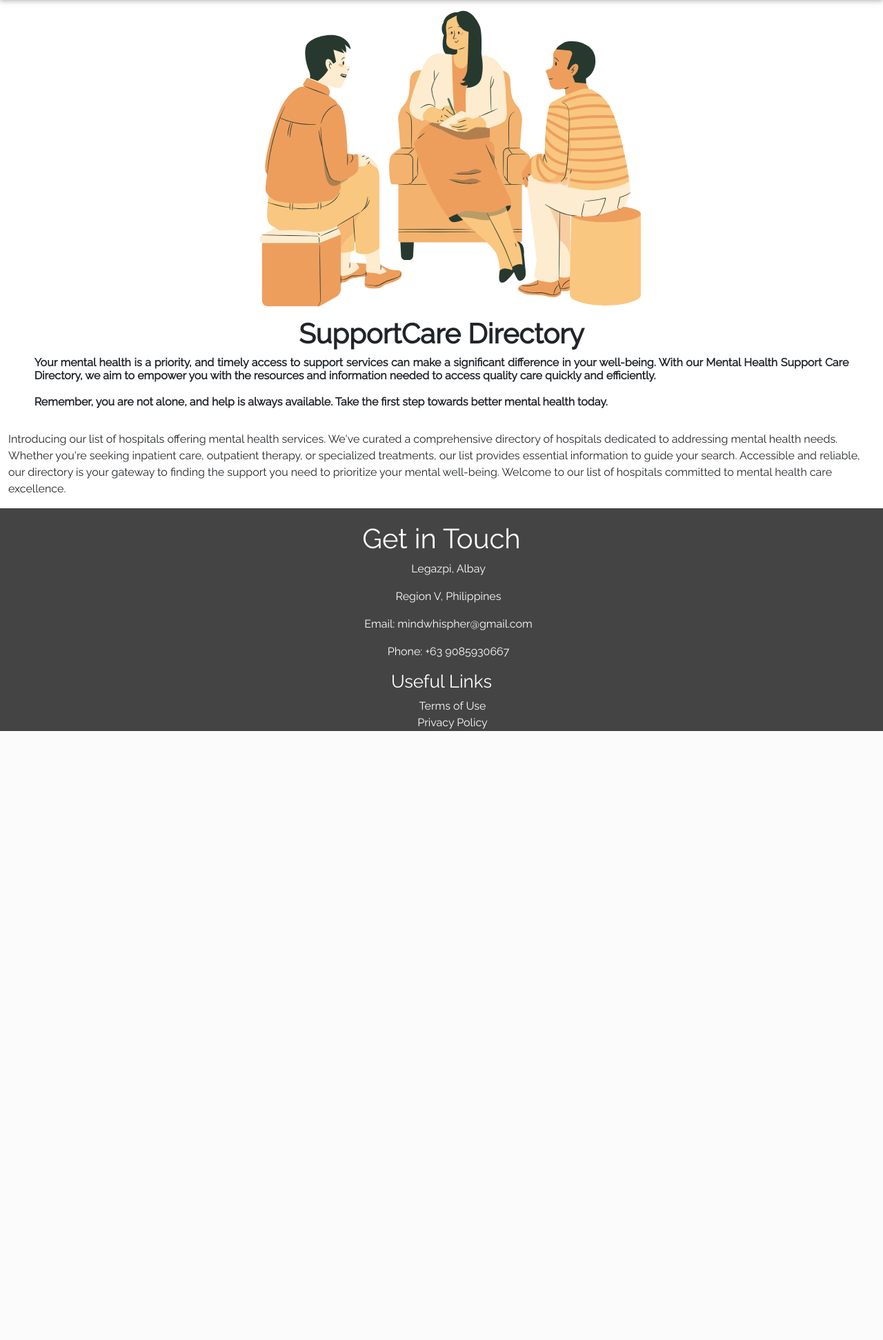
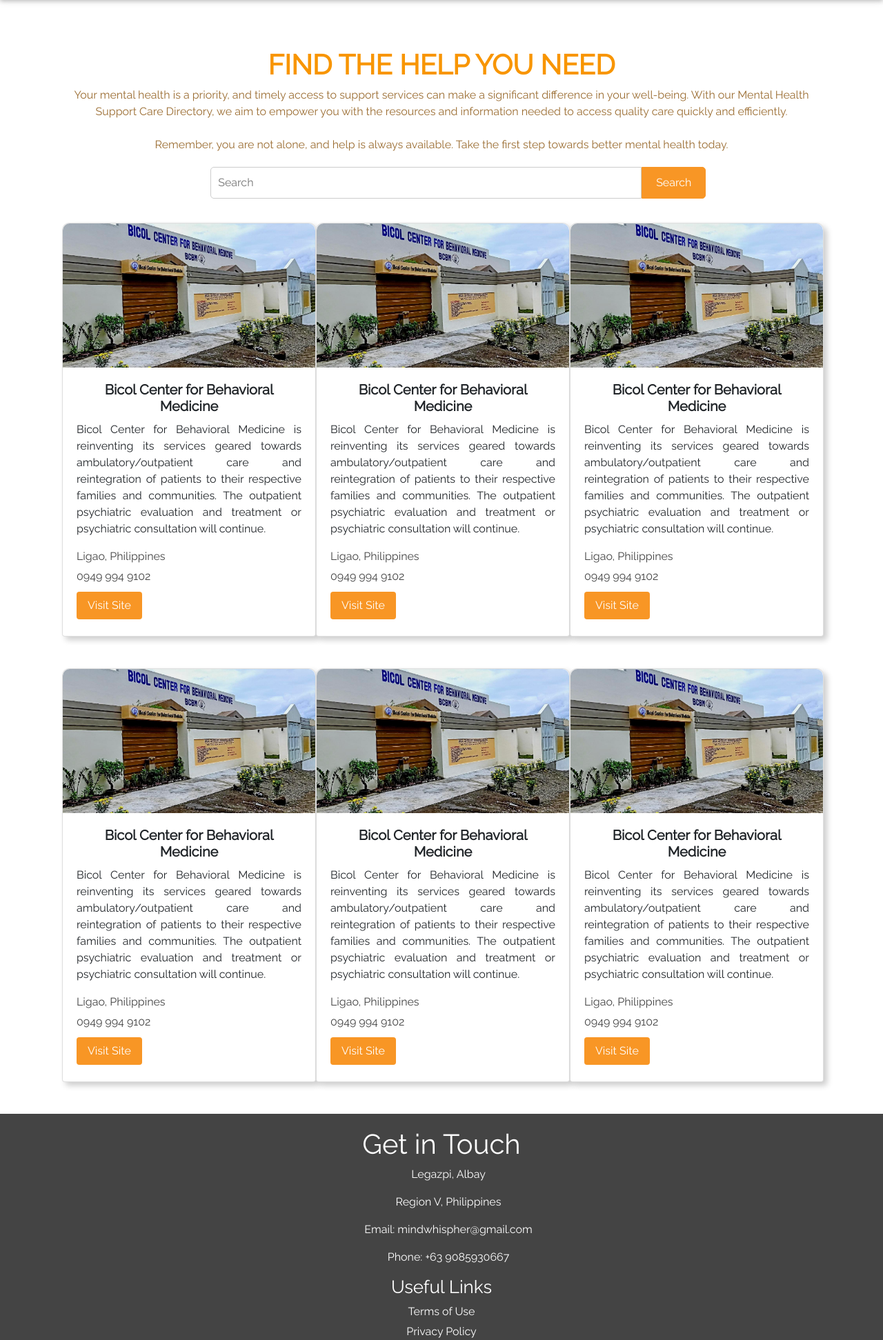
Before and after one commit to jaor13/MindWhisper-Web-Systems-Final-Term, a PHP site: page /support-care-directory.html in a window 1280 px wide. Shown: the part 48-1991 px from the top of the page at 69% size. Before the commit the page ends 1108 px from the top, so only its background shows below. Run offline with PHP 8.4, Linux system fonts and the light colour scheme.

Commit message:
major changes

```diff
--- a/styles.css/support-caredirectory/styles.css
+++ b/styles.css/support-caredirectory/styles.css
@@ -3,10 +3,8 @@
 * {
   margin: 0;
   padding: 0;
-  list-style: none;
   font-family: "Raleway", sans-serif;
   font-weight: 400;
-  font-style: normal;
 }
 
 html, body {
@@ -35,33 +33,10 @@ header {
   z-index: 999;
 }
 
-.txt{
-  margin-left: -30%;
-}
-
 header ul li {
     padding: 35px 23px 30px 23px;
 }
 
-#logo{
-  width: 50%;
-  height: auto;
-}
-
-@media screen and (max-width: 824px) {
-  header ul li {
-    padding: 35px 23px 30px 23px;
-  }
-}
-
-@media screen and (max-width: 767px) {
-  header ul li {
-    float: none;
-    padding: 15px;
-    border-top: 1px solid #CCC;
-    border-bottom: 1px solid #CCC;
-  }
-}
 
 .crisis-hotline{
   border-color: #e0e0e0;
@@ -72,29 +47,148 @@ header ul li {
   margin:0px;
 }
 
-.slider-img img{
-  width: 50%;
-  height: auto;
-  margin-top: -8%;
-  margin-left: 26%;
+.custom-container{
+  border-bottom: 2px;
 }
 
-.header-h1{
-  margin-top: -25%;
+.slider-title {
+  margin-top: 2%;
+  text-transform: uppercase;
+  font-size: 2.5rem;
+  font-weight: bolder;
+  color: #f89500;
   text-align: center;
-  font-weight: bold;
 }
 
-.header-h2{
+.slider-text {
+  margin-bottom: 0px;
+  color: #9b6d32;
+  padding-left: 2%;
+  padding-right: 2%;
+  text-align: center;
+}
+
+.search-container {
+  display: flex;
+  margin-bottom: -5%;
+  margin-top: 20px;
+  margin-left: 20%;
+  align-items: center;
+}
+
+input{
+  padding: 10px;
+  border: 1px solid #ccc;
+  border-radius: 5px 0 0 5px;
+  width: 70%;
+  box-sizing: border-box;
+}
+
+button[type="submit"] {
+  padding: 10px 20px;
+  border: 1px solid #f89625;
+  background-color: #f89625;
+  color: #fff;
+  border-radius: 0 5px 5px 0;
+  cursor: pointer;
+}
+
+button[type="submit"]:hover,
+button[type="submit"]:focus {
+  background-color: #d66800;
+}
+
+.btn-primary:focus{
+  border-color: #f89625;
+}
+
+@media screen and (max-width: 940px) {
+  .container-list {
+    padding: 30px 10px;
+  }
+}
+
+.container-list {
+  display: flex;
+  justify-content: space-between; /* Align items horizontally with space between */
+  padding: 90px;
+}
+
+#container-list{
+  display: flex;
+  justify-content: space-between; /* Align items horizontally with space between */
+  padding: 90px;
+  margin-top: -12%;
+}
+
+.container-list .card {
+  width: 23rem;
+}
+
+.card {
+  margin-bottom: 20px;
+  box-shadow: 5px 5px 8px 0 rgba(0, 0, 0, 0.2);
+  transition: 0.3s;
+  height: 600px;
+  border-top-left-radius: 10px;
+  border-top-right-radius: 10px;
+}
+
+.card-img-top {
+  display: block;
+  margin: 0 auto;
+  width: 100%;
+  height: 35% ;
+  object-fit: cover;
+  border-top-left-radius: 10px;
+  border-top-right-radius: 10px;
+}
+
+.card-body {
+  padding: 20px;
+}
+
+.card-title {
+  font-size: 1.25rem;
+  font-weight: bold;
+  text-align: center;
+}
+
+.card-text {
+  margin-top: 10px;
   text-align: justify;
-  font-size: medium;
-  font-weight: 600;
-  padding-left: 3%;
-  padding-right: 3%;
+}
+
+ul {
+  padding: 0;
+  margin: 0;
+  list-style-type: none;
+}
+
+ul li {
+  margin-bottom: 5px;
+}
+
+.margin {
+  margin-top: 10px;
+}
+
+.btn-primary {
+  display: inline-block;
+  padding: 8px 16px;
+  background-color: #f89625;
+  color: #fff;
+  text-decoration: none;
+  border-radius: 4px;
+}
+
+.btn-primary:hover {
+  background-color: #d66800;
 }
 
 
 .footer {
+  margin-top: -5%;
   text-align: center;
   padding: 20px;
   padding-bottom: 0px;
--- a/support-care-directory.html
+++ b/support-care-directory.html
@@ -37,23 +37,147 @@
             </div>
         </header>
 
-
-        <section class="container-fluid">
-            <div class="row slide">
-                <div class="col-sm-12 col-md-12 p-0 item">
-                    <div class="slider-img"><img src="assets/images/directory/upperimage.svg" alt="top pic"></div>
-                </div>
-            </div>
+        <section class="container">
+                    <div class="custom-container">
+                            <h1 class="slider-title">Find the Help You Need</h1> </div>
+                            <p class="slider-text">Your mental health is a priority, and timely access to support services can make a significant difference in your well-being. With our Mental Health Support Care Directory, we aim to empower you with the resources and information needed to access quality care quickly and efficiently. <br><br>Remember, you are not alone, and help is always available. Take the first step towards better mental health today.</p>
+                    </div>
+                    <div class="search-container">
+                        <input type="text" placeholder="Search">
+                        <button type="submit">Search</button>
+                      </div>
         </section>
 
+        <section class="container-list">
+            <div class="container-list1">
+              <div class="card" style="width: 23rem;">
+                <img src="assets/images/directory/Bicol Center for Behavioral Medicine.jpg" class="card-img-top" alt="bicolbehavioralmedicine">
+                <div class="card-body">
+                  <h5 class="card-title">Bicol Center for Behavioral Medicine</h5>
+                  <p class="card-text">Bicol Center for Behavioral Medicine is reinventing its services geared towards ambulatory/outpatient care and reintegration of patients to their respective families and communities. The outpatient psychiatric evaluation and treatment or psychiatric consultation will continue.</p>
+                  <ul>
+                    <li>
+                      <a style="text-decoration: none;" href="https://www.google.com/maps/place/Bicol+Center+for+Behavioral+Medicine/@13.2310769,123.5469575,17z/data=!3m1!4b1!4m6!3m5!1s0x33a1096aa5c5f6d7:0xc9930bbf4337f0fc!8m2!3d13.2310717!4d123.5495324!16s%2Fg%2F11fqq9dz1_?entry=ttu" target="_blank">Ligao, Philippines</a>
+                    </li>
+                    <li>
+                      <a style="text-decoration: none;" href="tel:0949 994 9102">0949 994 9102</a>
+                    </li>
+                  </ul>
+                  <div class="margin">
+                    <a style="text-decoration: none;" href="https://www.facebook.com/bicolbehavioralmedicine/" class="btn-primary">Visit Site</a>
+                  </div>
+                </div>
+              </div>
+            </div>
 
-            <section class="our-blog container-fluid">
-                    <h1  class="header-h1">SupportCare Directory</h1>
-                    <div>
-                        <h2 class="header-h2">Your mental health is a priority, and timely access to support services can make a significant difference in your well-being. With our Mental Health Support Care Directory, we aim to empower you with the resources and information needed to access quality care quickly and efficiently. <br> <br>Remember, you are not alone, and help is always available. Take the first step towards better mental health today.</h2>
-                        <p> <br> Introducing our list of hospitals offering mental health services. We've curated a comprehensive directory of hospitals dedicated to addressing mental health needs. Whether you're seeking inpatient care, outpatient therapy, or specialized treatments, our list provides essential information to guide your search. Accessible and reliable, our directory is your gateway to finding the support you need to prioritize your mental well-being. Welcome to our list of hospitals committed to mental health care excellence.</p>
+            <div class="container-list2">
+              <div class="card" style="width: 23rem;">
+                <img src="assets/images/directory/Bicol Center for Behavioral Medicine.jpg" class="card-img-top" alt="bicolbehavioralmedicine">
+                <div class="card-body">
+                  <h5 class="card-title">Bicol Center for Behavioral Medicine</h5>
+                  <p class="card-text">Bicol Center for Behavioral Medicine is reinventing its services geared towards ambulatory/outpatient care and reintegration of patients to their respective families and communities. The outpatient psychiatric evaluation and treatment or psychiatric consultation will continue.</p>
+                  <ul>
+                    <li>
+                      <a style="text-decoration: none;" href="https://www.google.com/maps/place/Bicol+Center+for+Behavioral+Medicine/@13.2310769,123.5469575,17z/data=!3m1!4b1!4m6!3m5!1s0x33a1096aa5c5f6d7:0xc9930bbf4337f0fc!8m2!3d13.2310717!4d123.5495324!16s%2Fg%2F11fqq9dz1_?entry=ttu" target="_blank">Ligao, Philippines</a>
+                    </li>
+                    <li>
+                      <a style="text-decoration: none;" href="tel:0949 994 9102">0949 994 9102</a>
+                    </li>
+                  </ul>
+                  <div class="margin">
+                    <a style="text-decoration: none;" href="https://www.facebook.com/bicolbehavioralmedicine/" class="btn-primary">Visit Site</a>
+                  </div>
+                </div>
+              </div>
+            </div>
+
+            <div class="container-list2">
+                <div class="card" style="width: 23rem;">
+                  <img src="assets/images/directory/Bicol Center for Behavioral Medicine.jpg" class="card-img-top" alt="bicolbehavioralmedicine">
+                  <div class="card-body">
+                    <h5 class="card-title">Bicol Center for Behavioral Medicine</h5>
+                    <p class="card-text">Bicol Center for Behavioral Medicine is reinventing its services geared towards ambulatory/outpatient care and reintegration of patients to their respective families and communities. The outpatient psychiatric evaluation and treatment or psychiatric consultation will continue.</p>
+                    <ul>
+                      <li>
+                        <a style="text-decoration: none;" href="https://www.google.com/maps/place/Bicol+Center+for+Behavioral+Medicine/@13.2310769,123.5469575,17z/data=!3m1!4b1!4m6!3m5!1s0x33a1096aa5c5f6d7:0xc9930bbf4337f0fc!8m2!3d13.2310717!4d123.5495324!16s%2Fg%2F11fqq9dz1_?entry=ttu" target="_blank">Ligao, Philippines</a>
+                      </li>
+                      <li>
+                        <a style="text-decoration: none;" href="tel:0949 994 9102">0949 994 9102</a>
+                      </li>
+                    </ul>
+                    <div class="margin">
+                      <a style="text-decoration: none;" href="https://www.facebook.com/bicolbehavioralmedicine/" class="btn-primary">Visit Site</a>
                     </div>
-            </section>
+                  </div>
+                </div>
+              </div>
+        </section>
+
+        <section id="container-list" class="container-list">
+            <div class="container-list1">
+              <div class="card" style="width: 23rem;">
+                <img src="assets/images/directory/Bicol Center for Behavioral Medicine.jpg" class="card-img-top" alt="bicolbehavioralmedicine">
+                <div class="card-body">
+                  <h5 class="card-title">Bicol Center for Behavioral Medicine</h5>
+                  <p class="card-text">Bicol Center for Behavioral Medicine is reinventing its services geared towards ambulatory/outpatient care and reintegration of patients to their respective families and communities. The outpatient psychiatric evaluation and treatment or psychiatric consultation will continue.</p>
+                  <ul>
+                    <li>
+                      <a style="text-decoration: none;" href="https://www.google.com/maps/place/Bicol+Center+for+Behavioral+Medicine/@13.2310769,123.5469575,17z/data=!3m1!4b1!4m6!3m5!1s0x33a1096aa5c5f6d7:0xc9930bbf4337f0fc!8m2!3d13.2310717!4d123.5495324!16s%2Fg%2F11fqq9dz1_?entry=ttu" target="_blank">Ligao, Philippines</a>
+                    </li>
+                    <li>
+                      <a style="text-decoration: none;" href="tel:0949 994 9102">0949 994 9102</a>
+                    </li>
+                  </ul>
+                  <div class="margin">
+                    <a style="text-decoration: none;" href="https://www.facebook.com/bicolbehavioralmedicine/" class="btn-primary">Visit Site</a>
+                  </div>
+                </div>
+              </div>
+            </div>
+
+            <div class="container-list2">
+              <div class="card" style="width: 23rem;">
+                <img src="assets/images/directory/Bicol Center for Behavioral Medicine.jpg" class="card-img-top" alt="bicolbehavioralmedicine">
+                <div class="card-body">
+                  <h5 class="card-title">Bicol Center for Behavioral Medicine</h5>
+                  <p class="card-text">Bicol Center for Behavioral Medicine is reinventing its services geared towards ambulatory/outpatient care and reintegration of patients to their respective families and communities. The outpatient psychiatric evaluation and treatment or psychiatric consultation will continue.</p>
+                  <ul>
+                    <li>
+                      <a style="text-decoration: none;" href="https://www.google.com/maps/place/Bicol+Center+for+Behavioral+Medicine/@13.2310769,123.5469575,17z/data=!3m1!4b1!4m6!3m5!1s0x33a1096aa5c5f6d7:0xc9930bbf4337f0fc!8m2!3d13.2310717!4d123.5495324!16s%2Fg%2F11fqq9dz1_?entry=ttu" target="_blank">Ligao, Philippines</a>
+                    </li>
+                    <li>
+                      <a style="text-decoration: none;" href="tel:0949 994 9102">0949 994 9102</a>
+                    </li>
+                  </ul>
+                  <div class="margin">
+                    <a style="text-decoration: none;" href="https://www.facebook.com/bicolbehavioralmedicine/" class="btn-primary">Visit Site</a>
+                  </div>
+                </div>
+              </div>
+            </div>
+
+            <div class="container-list2">
+                <div class="card" style="width: 23rem;">
+                  <img src="assets/images/directory/Bicol Center for Behavioral Medicine.jpg" class="card-img-top" alt="bicolbehavioralmedicine">
+                  <div class="card-body">
+                    <h5 class="card-title">Bicol Center for Behavioral Medicine</h5>
+                    <p class="card-text">Bicol Center for Behavioral Medicine is reinventing its services geared towards ambulatory/outpatient care and reintegration of patients to their respective families and communities. The outpatient psychiatric evaluation and treatment or psychiatric consultation will continue.</p>
+                    <ul>
+                      <li>
+                        <a style="text-decoration: none;" href="https://www.google.com/maps/place/Bicol+Center+for+Behavioral+Medicine/@13.2310769,123.5469575,17z/data=!3m1!4b1!4m6!3m5!1s0x33a1096aa5c5f6d7:0xc9930bbf4337f0fc!8m2!3d13.2310717!4d123.5495324!16s%2Fg%2F11fqq9dz1_?entry=ttu" target="_blank">Ligao, Philippines</a>
+                      </li>
+                      <li>
+                        <a style="text-decoration: none;" href="tel:0949 994 9102">0949 994 9102</a>
+                      </li>
+                    </ul>
+                    <div class="margin">
+                      <a style="text-decoration: none;" href="https://www.facebook.com/bicolbehavioralmedicine/" class="btn-primary">Visit Site</a>
+                    </div>
+                  </div>
+                </div>
+              </div>
+        </section>
+
 
             <footer class="footer">
                 <div>
```
Also changed, not shown: assets/images/directory/1.svg (added), assets/images/directory/5.svg (added), assets/images/directory/Bicol Center.svg (added), assets/images/directory/garo na pota.svg (added), assets/images/directory/sana real.svg (added), assets/images/directory/top(10).svg (deleted), assets/images/directory/upperimage.svg (deleted), 1 other file.
